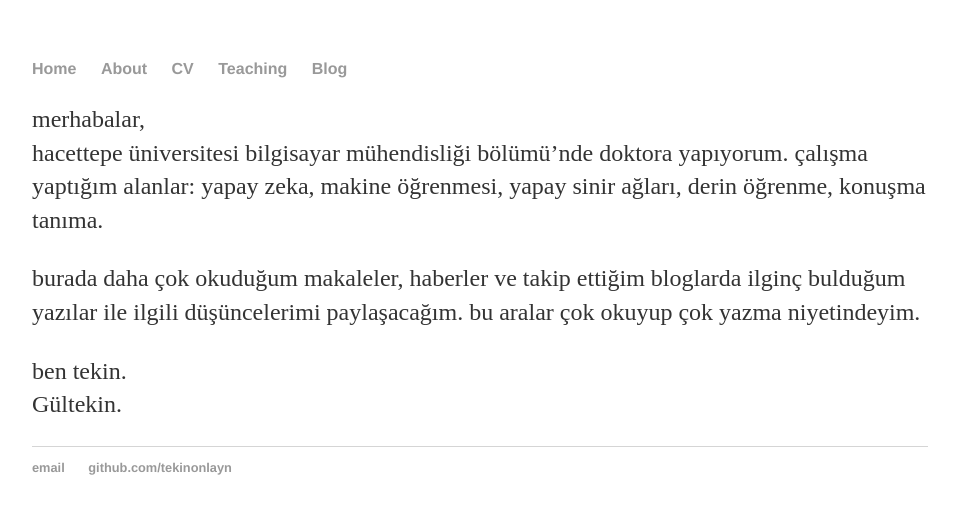
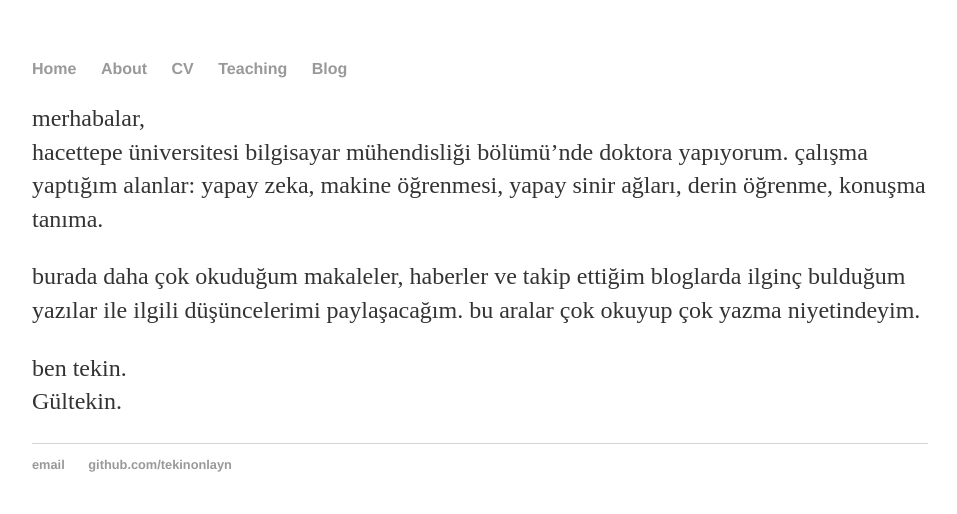
Before and after one commit to tekinonlayn/gi.github.io, a Jekyll site: the page built from about/index.html, in a window 1280 px wide. Shown: the top 514 px of the page, without its empty margins (160-1117 px from the left). Built offline with Jekyll 4.4.1, drawn with Linux system fonts in a browser that asks for light colours.

Commit message:
Update main.css

```diff
--- a/css/main.css
+++ b/css/main.css
@@ -24,7 +24,7 @@
     font-family:'Helvetica', 'Arial', 'Sans-Serif';
 }
 p {
-    margin-top: 25px;
+    /*margin-top: 25px;*/
     font-size: 1.5em;
     line-height: 1.4em;
     color: #333;
```
